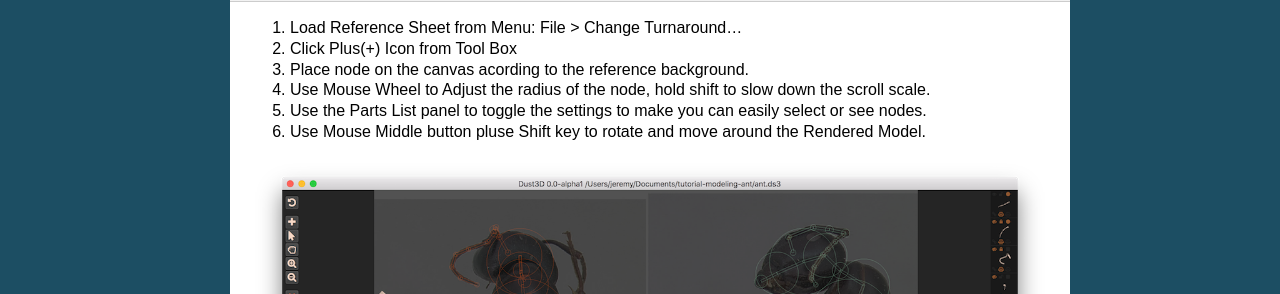
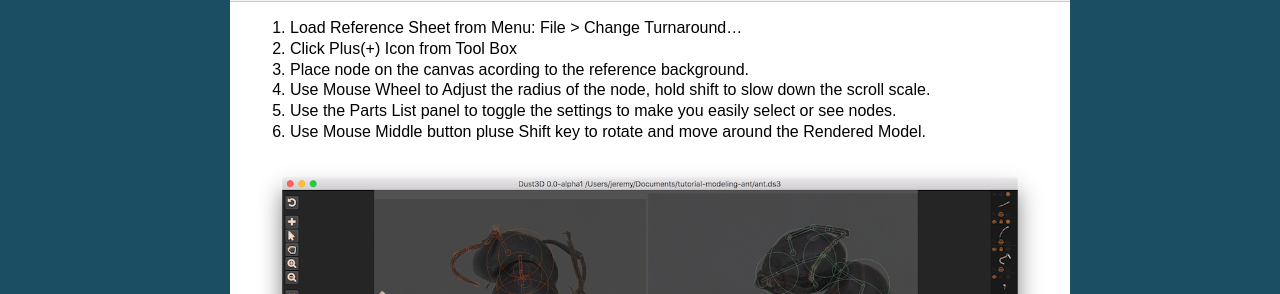
Before and after one commit to huxingyi/dust3d, a Sphinx documentation site: the page built from docs/examples/modeling-ant/index.rst, in a window 1280 px wide. Shown: the part 1057-1351 px from the top of the page. Built offline with Sphinx 7.4.7, drawn with Linux system fonts in a browser that asks for light colours.

```diff
--- a/docs/examples/modeling-ant/index.rst
+++ b/docs/examples/modeling-ant/index.rst
@@ -21,7 +21,7 @@
 #. Click Plus(+) Icon from Tool Box
 #. Place node on the canvas acording to the reference background.
 #. Use Mouse Wheel to Adjust the radius of the node, hold shift to slow down the scroll scale.
-#. Use the Parts List panel to toggle the settings to make you can easily select or see nodes.
+#. Use the Parts List panel to toggle the settings to make you easily select or see nodes.
 #. Use Mouse Middle button pluse Shift key to rotate and move around the Rendered Model.
 
 .. image:: https://raw.githubusercontent.com/huxingyi/dust3d/master/docs/examples/modeling-ant/modeling-ant-dust3d-screenshot.png
--- a/docs/install.rst
+++ b/docs/install.rst
@@ -18,4 +18,6 @@
 
 Found BUG?
 
-If you have any thoughts while using Dust3D, please don't hesitate to share by drop it here https://github.com/huxingyi/dust3d/issues
+If you have any thoughts while using Dust3D, please don't hesitate to share by drop it here,
+
+    https://github.com/huxingyi/dust3d/issues
```
Also changed, not shown: docs/interface/parts_panel.rst (added, +41 -0 lines), docs/interface/parts-list-panel.png (added), 2 other files.
